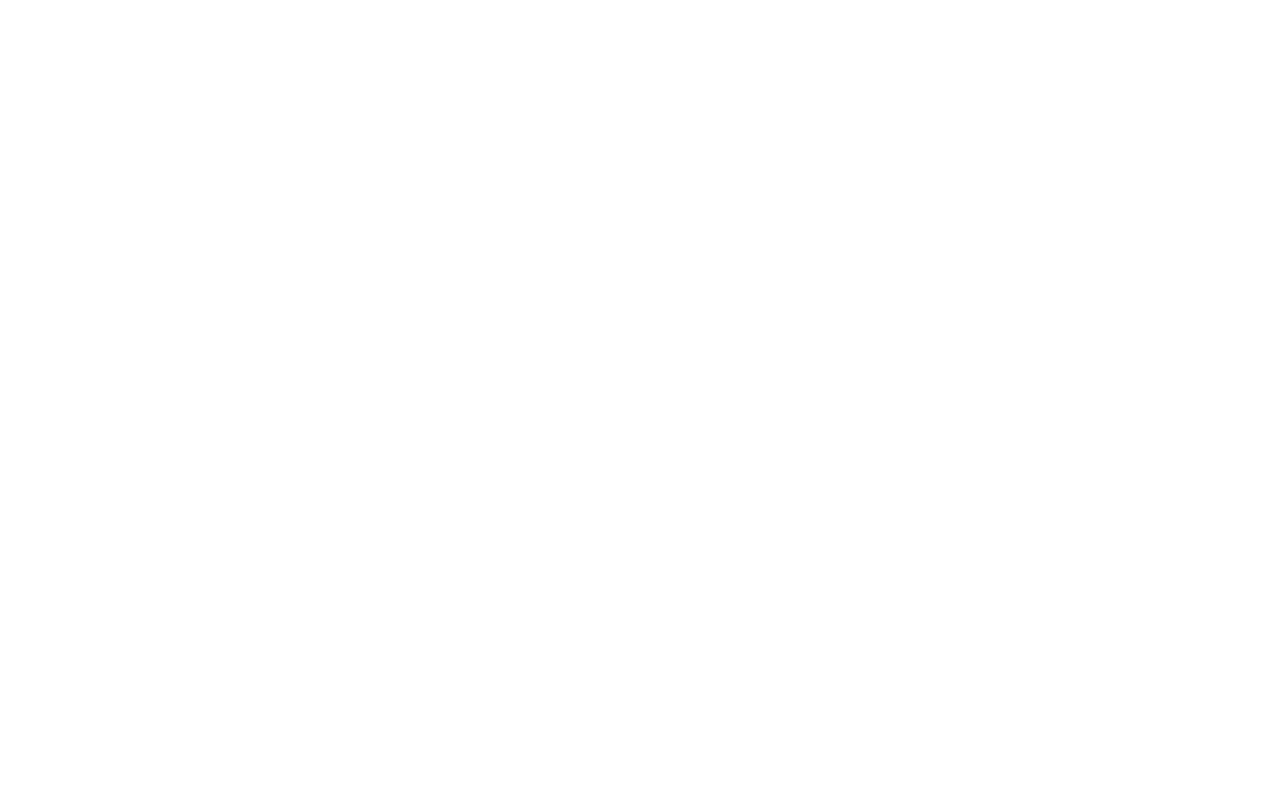
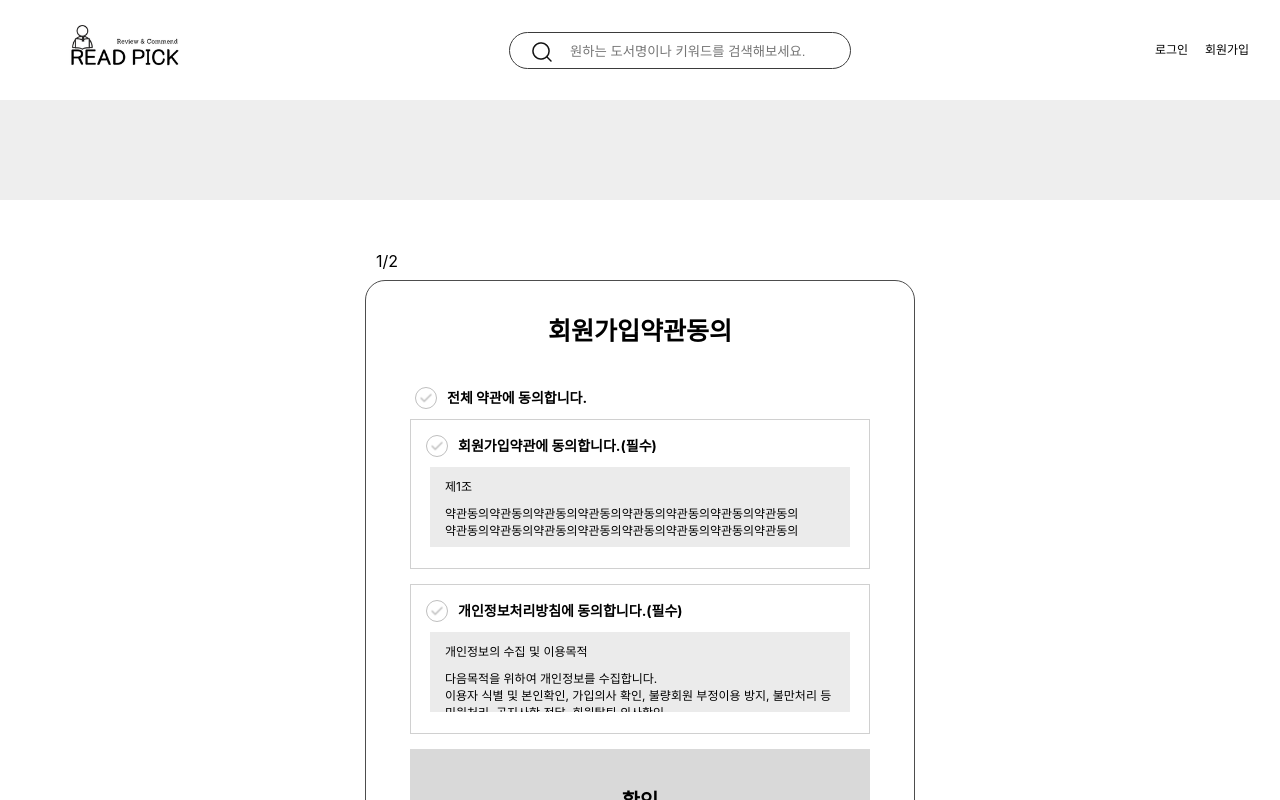
Before and after one commit to Kangeunja/ReadPick-front, a React (Create React App) app: page /member in a window 1280 px wide. Before the commit this address had no page. Shown: the top 800 px of the page. Built offline with nearby package versions, Linux system fonts and the light colour scheme.

Commit message:
회원가입약관동의 퍼블작업

```diff
--- a/src/assets/css/index.css
+++ b/src/assets/css/index.css
@@ -605,6 +605,8 @@ a {
   border: none;
   margin-top: 35px;
   background-color: #d9d9d9;
+  font-size: 20px;
+  font-weight: bold;
 }
 
 .login-bottom {
@@ -619,3 +621,92 @@ a {
 .find-id {
   margin-right: 20px;
 }
+
+/* member */
+.number {
+  position: absolute;
+  top: -30px;
+  left: 10px;
+}
+
+.member-wrap {
+  width: 550px;
+  height: 600px;
+  border: 1px solid #4d4d4d;
+  border-radius: 20px;
+  margin: 80px auto;
+  padding: 30px;
+  box-sizing: border-box;
+  position: relative;
+}
+
+.member-title {
+  text-align: center;
+  font-weight: bold;
+  font-size: 25px;
+  margin-bottom: 40px;
+}
+
+.member-text-wrap {
+  width: 450px;
+  display: flex;
+  margin: 20px auto 10px auto;
+}
+
+.icon-check {
+  width: 20px;
+  height: 20px;
+  background-image: url("/src/assets/img/icon-check.png");
+  background-position: center;
+  border-radius: 50px;
+  border: 1px solid #bebebe;
+  margin-right: 10px;
+}
+
+.member-text,
+.member-top-text {
+  font-weight: bold;
+  font-size: 14px;
+}
+
+.member-top-box {
+  width: 460px;
+  height: 150px;
+  border: 1px solid #d0d0d0;
+  margin: 0 auto;
+  padding: 15px;
+  box-sizing: border-box;
+  margin-bottom: 15px;
+}
+
+.member-top-wrap {
+  width: 460px;
+  display: flex;
+  margin-bottom: 10px;
+}
+
+.member-top-con {
+  width: 420px;
+  height: 80px;
+  background-color: #ebebeb;
+  margin: 0 auto;
+  padding: 10px 15px;
+  box-sizing: border-box;
+  font-size: 12px;
+  overflow: auto;
+}
+
+.member-top-con p:nth-child(1) {
+  margin-bottom: 10px;
+}
+
+.member-check {
+  width: 460px;
+  height: 100px;
+  background-color: #d9d9d9;
+  display: block;
+  margin: 0 auto;
+  border: none;
+  font-size: 20px;
+  font-weight: bold;
+}
--- /dev/null
+++ b/src/component/member/Member.tsx
@@ -0,0 +1,50 @@
+const Member = () => {
+  return (
+    <>
+      <div className="sub-img"></div>
+
+      <div className="member-wrap">
+        <p className="number">1/2</p>
+        <div className="member-title">회원가입약관동의</div>
+        <div className="member-text-wrap">
+          <div className="icon-check"></div>
+          <div className="member-text">전체 약관에 동의합니다.</div>
+        </div>
+        <div className="member-top-box">
+          <div className="member-top-wrap">
+            <div className="icon-check"></div>
+            <div className="member-top-text">
+              회원가입약관에 동의합니다.(필수)
+            </div>
+          </div>
+          <div className="member-top-con">
+            <p>제1조</p>
+            <p>
+              약관동의약관동의약관동의약관동의약관동의약관동의약관동의약관동의
+              <br />
+              약관동의약관동의약관동의약관동의약관동의약관동의약관동의약관동의
+            </p>
+          </div>
+        </div>
+        <div className="member-top-box">
+          <div className="member-top-wrap">
+            <div className="icon-check"></div>
+            <div className="member-top-text">
+              개인정보처리방침에 동의합니다.(필수)
+            </div>
+          </div>
+          <div className="member-top-con">
+            <p>개인정보의 수집 및 이용목적</p>
+            <p>
+              다음목적을 위하여 개인정보를 수집합니다. <br />
+              이용자 식별 및 본인확인, 가입의사 확인, 불량회원 부정이용 방지,
+              불만처리 등 민원처리, 공지사항 전달, 회원탈퇴 의사확인
+            </p>
+          </div>
+        </div>
+        <button className="member-check">확인</button>
+      </div>
+    </>
+  );
+};
+export default Member;
--- a/src/router/index.tsx
+++ b/src/router/index.tsx
@@ -4,6 +4,7 @@ import { BrowserRouter, Route, Routes } from "react-router-dom";
 import Layout from "../layouts/nav";
 import Main from "../component/main/Main";
 import Login from "../component/login/Login";
+import Member from "../component/member/Member";
 
 const BrowserRouterDom = () => {
   return (
@@ -25,6 +26,14 @@ const BrowserRouterDom = () => {
             </Layout>
           }
         ></Route>
+        <Route
+          path="/member"
+          element={
+            <Layout>
+              <Member />
+            </Layout>
+          }
+        ></Route>
       </Routes>
     </BrowserRouter>
   );
```
Also changed, not shown: src/assets/img/icon-check.png (added).
